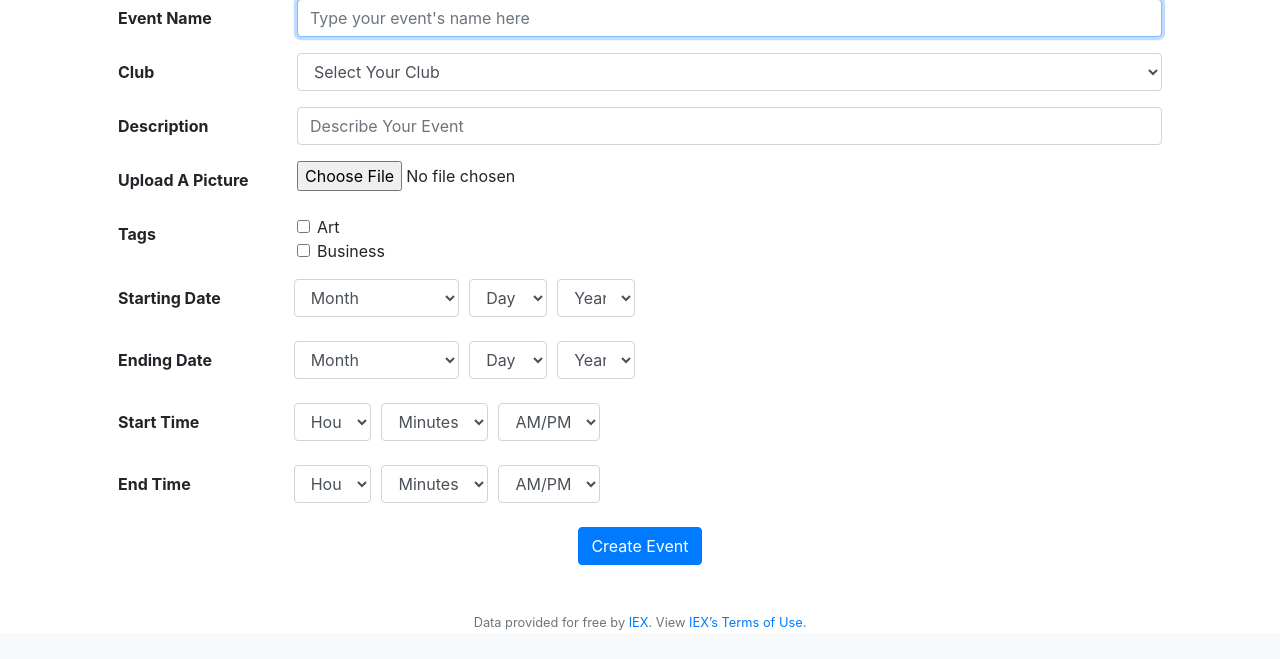
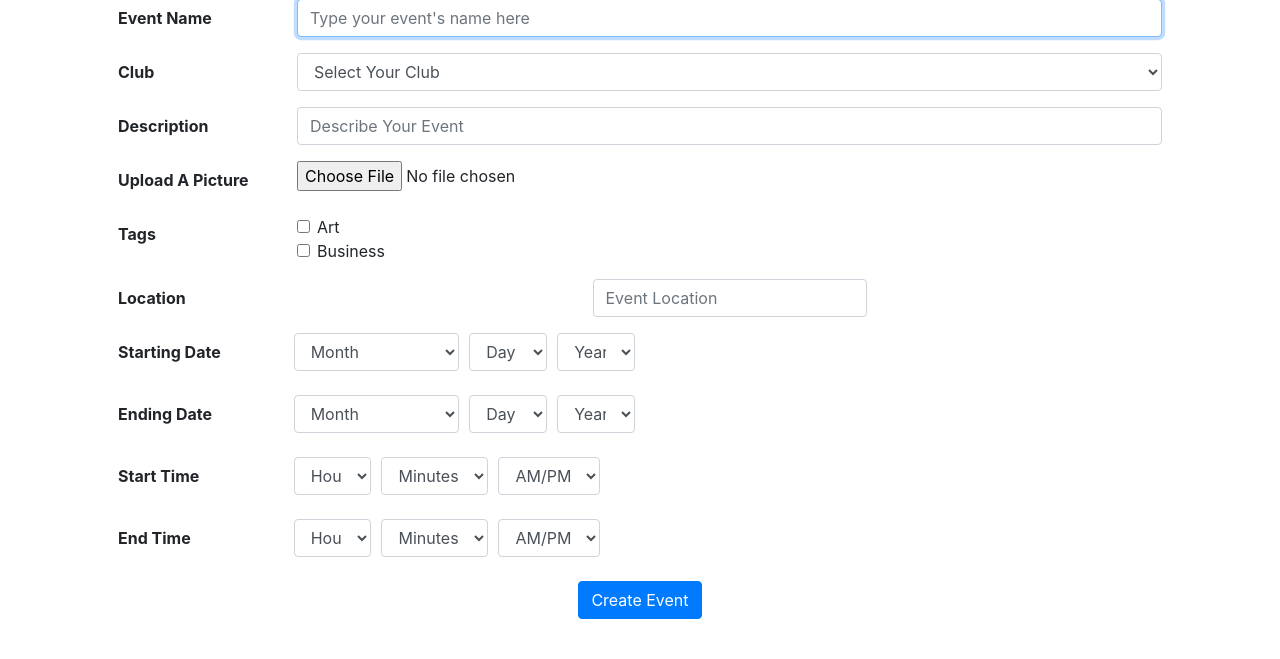
Before and after one commit to ifeomi/final-project, a Flask app: page /createevent in a window 1280 px wide. Shown: the part 196-855 px from the top of the page. Before the commit the page ends 826 px from the top, so only its background shows below. Run offline with Flask 2, Linux system fonts and the light colour scheme; the visitor is signed in with stand-in values (Sample User, id 1); some libraries are stand-ins or nearby versions.

Commit message:
Adding location

```diff
--- a/application.py
+++ b/application.py
@@ -247,6 +247,10 @@ def createevent():
 
         art = request.form.get("art")
         business = request.form.get("business")
+
+        location = request.form.get("location")
+        if not location:
+            return apology("You must provide a location!")
         startmonth = request.form.get("startmonth")
         if not startmonth:
             return apology("You must provide a starting date (month)!")
--- a/templates/createevent.html
+++ b/templates/createevent.html
@@ -58,6 +58,12 @@
                 </div>
             </div>
         </fieldset>
+        <div class="form-group row">
+            <label for="description" class="col-sm-2 col-form-label">Location</label>
+            <div class="col-sm-10">
+                <input class="form-control" name="location" id="location" placeholder="Event Location" type="text">
+            </div>
+        </div>
         <div class="form-row">
             <label for="startmonth" class="col-sm-2 col-form-label">Starting Date</label>
             <div class="col-md-2">
```
Also changed, not shown: ClubPub.db.
